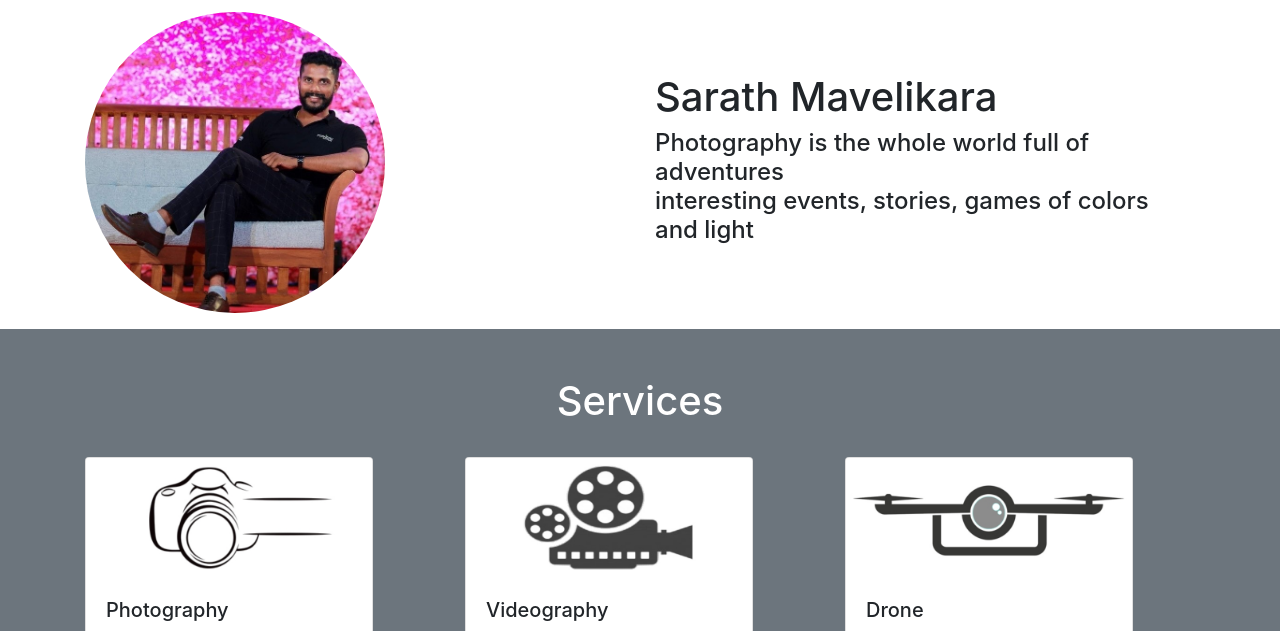
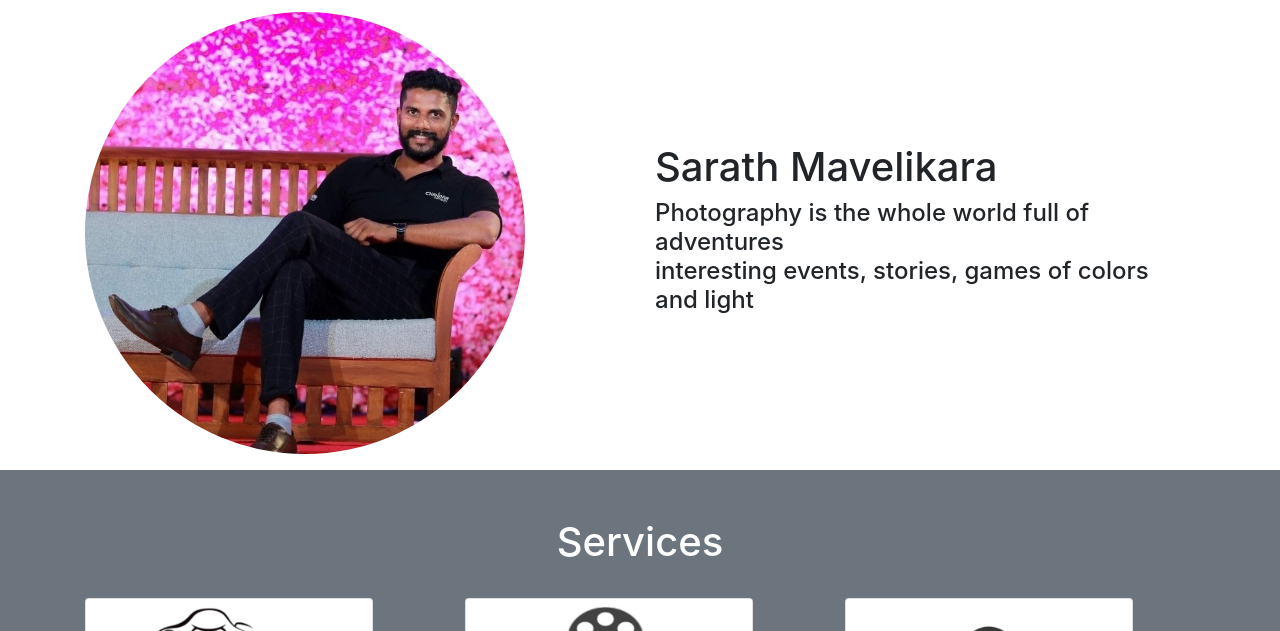
Before and after one commit to sharu6768/sarathmavelikara, a plain HTML site: page index.html in a window 1280 px wide. Shown: the part 116-747 px from the top of the page. Drawn offline with nearby package versions, Linux system fonts and the light colour scheme.

Commit message:
Update index.html

```diff
--- a/index.html
+++ b/index.html
@@ -41,7 +41,7 @@
         <div class="container">
             <div class="row align-items-center">
                 <div class="col-12 col-md-6">
-                  <img src="img/sa.jpg" class="img-fluid rounded-circle" width="300" height="300">
+                  <img src="img/sa.jpg" class="img-fluid rounded-circle" width="440" height="400">
                 </div>
                 <div class="col-md-6">
                     <h1>Sarath Mavelikara</h1>
```
